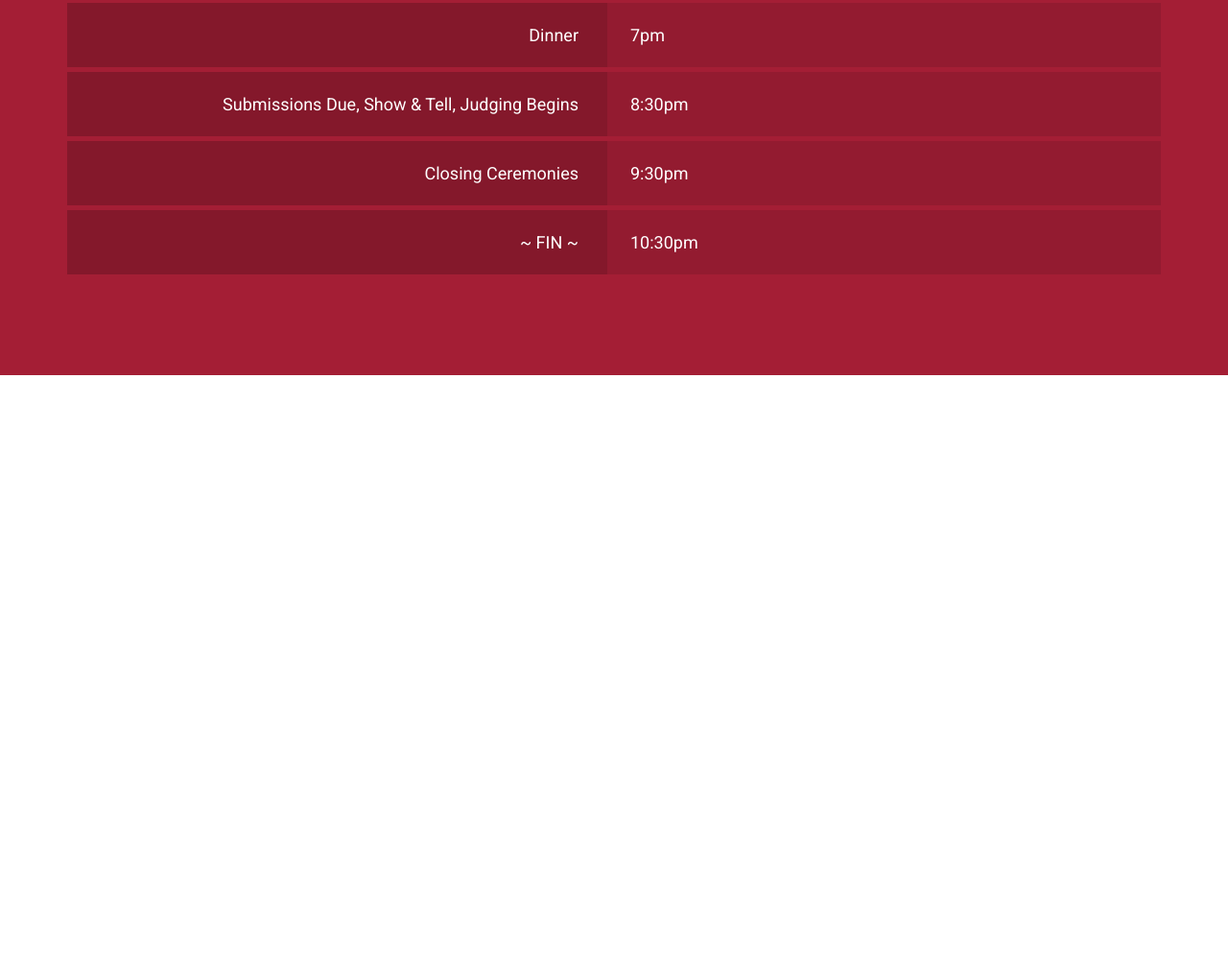
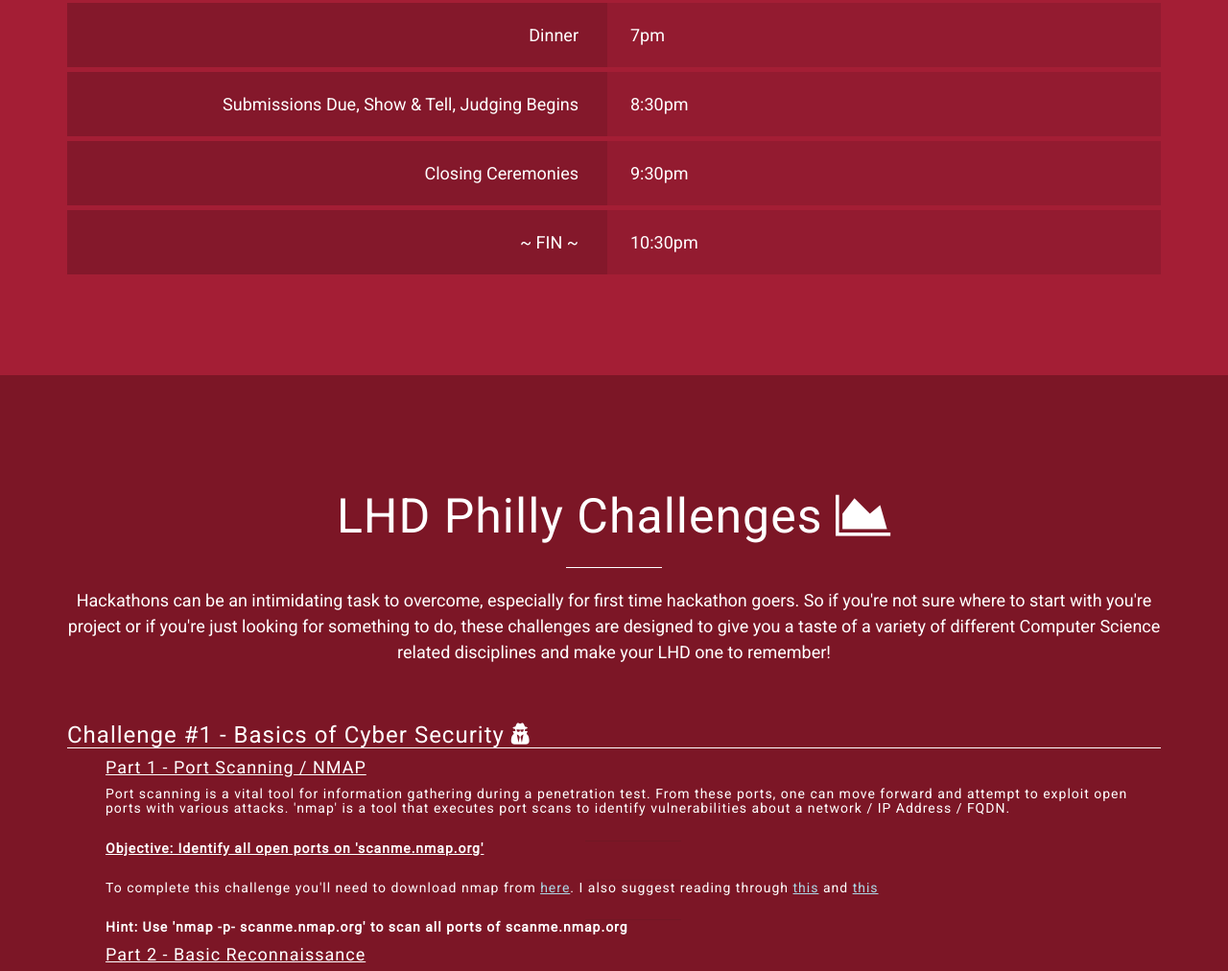
Before and after one commit to tudev/tudev.github.io, a website: page lhd.html in a window 1280 px wide. Shown: the part 2466-3478 px from the top of the page at 96% size. Before the commit the page ends 2857 px from the top, so only its background shows below. Drawn offline with Linux system fonts and the light colour scheme; a web font is replaced by a local one.

Commit message:
challenge update

```diff
--- a/lhd.html
+++ b/lhd.html
@@ -207,7 +207,7 @@
       </div>
     </div>
   </section>
-  <!--<section id="challenges">
+  <section id="challenges">
     <h2 align="center" style="color: white">LHD Philly Challenges
     <i class="fa fa-area-chart" style="color: white" aria-hidden="true"></i>
     </h2>
@@ -319,7 +319,7 @@
           </h4>
       </h3>
     </div>
-  </section>-->
+  </section>
   <script src="vendor/jquery/jquery.min.js"></script>
   <script src="vendor/bootstrap/js/bootstrap.min.js"></script>
   <script src="js/new-age.min.js"></script>
```
